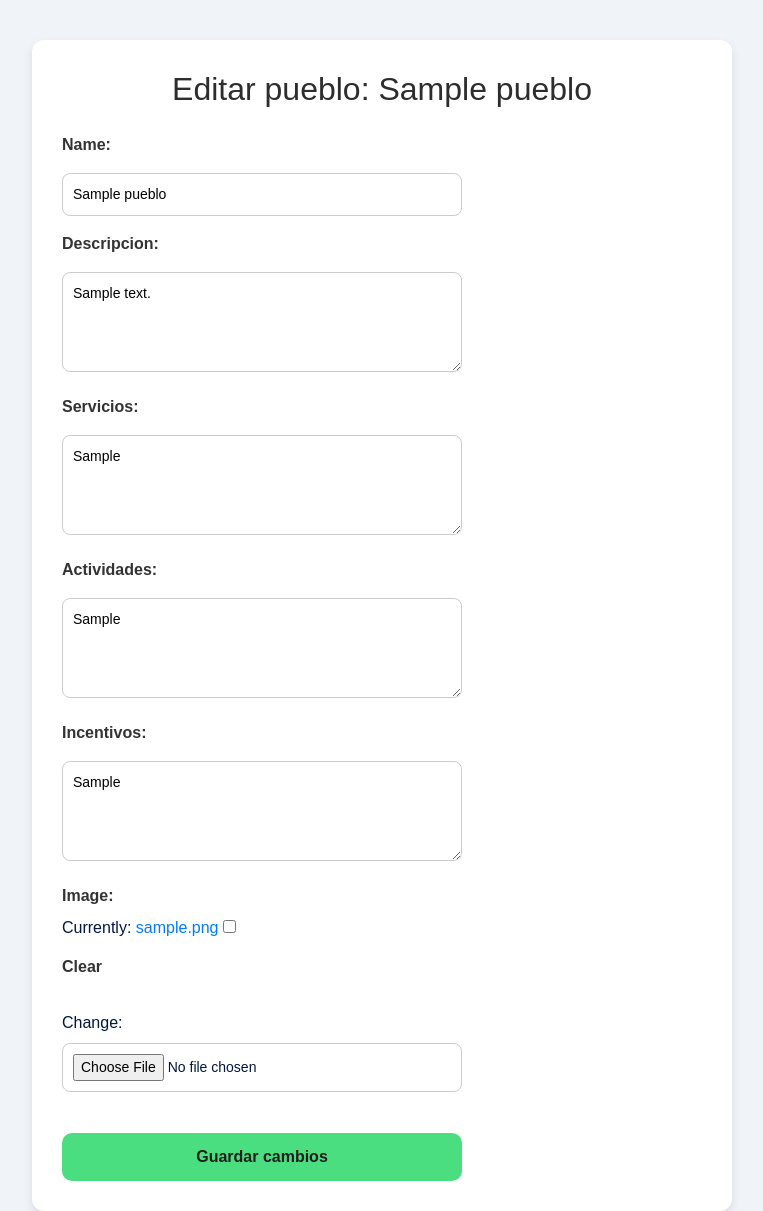
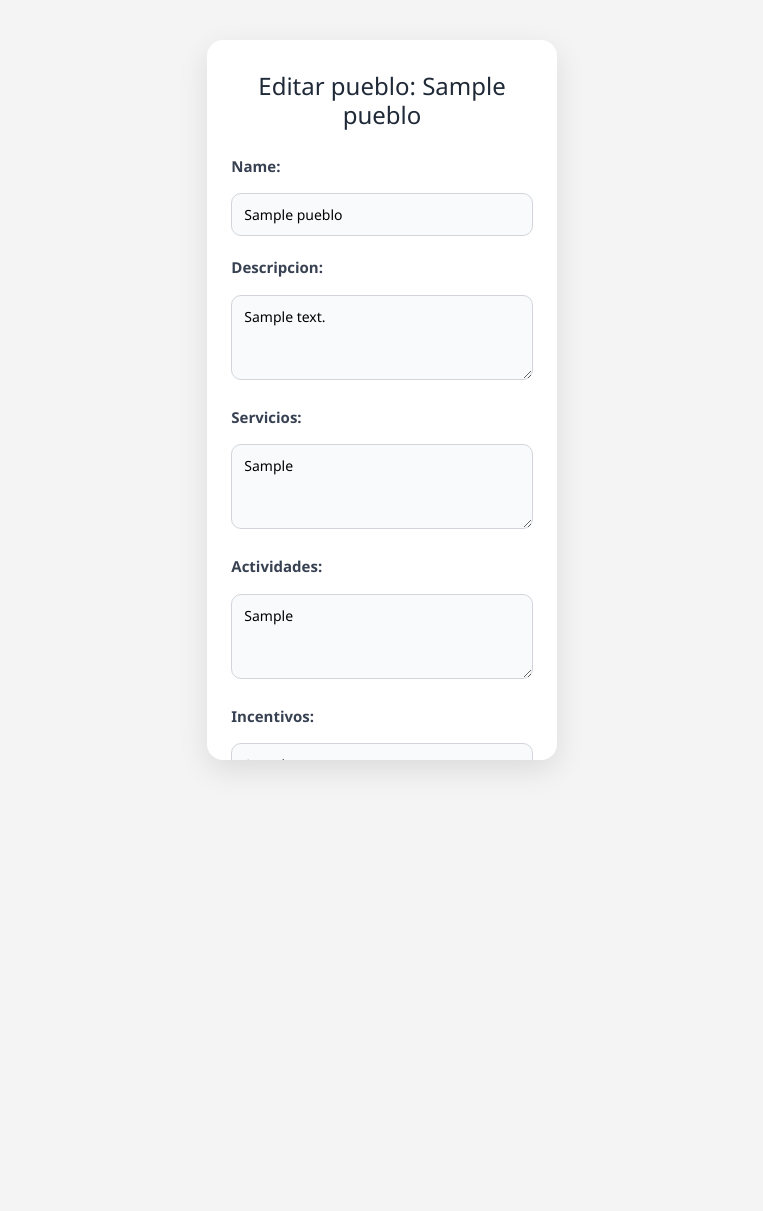
Before and after one commit to oscarsnzz/BeRural, a Django app: a page that uses relecloudGrC08/relecloud/templates/Pueblos/Pueblos_editar.html in a window 1280 px wide. Shown: the whole page, without its empty margins (258-1021 px from the left). After the commit the page ends 770 px from the top, so only its background shows below. Run offline with Django 5.2, Linux system fonts and the light colour scheme; a user stored in the database is signed in; tables that the repository leaves empty hold one stand-in row (values such as "Sample post"); parts of the project's set-up code (start-up, migrations or seed data) failed here and were passed over; some libraries are stand-ins or nearby versions; some web fonts are replaced.

Commit message:
Cambios en edición de pueblos como gestor

```diff
--- a/relecloudGrC08/relecloud/templates/Pueblos/Pueblos_editar.html
+++ b/relecloudGrC08/relecloud/templates/Pueblos/Pueblos_editar.html
@@ -2,84 +2,95 @@
 <!DOCTYPE html>
 <html lang="es">
   <head>
-    <meta charset="UTF-8">
+    <meta charset="UTF-8" />
     <title>Editar {{ pueblo.name }}</title>
-    <link rel="stylesheet" href="{% static 'res/css/theme.css' %}">
+    <link rel="stylesheet" href="{% static 'res/css/theme.css' %}" />
     <style>
       body {
-            background: #f0f4f8;
-            font-family: Arial, sans-serif;
-            padding: 40px;
+        background: #f4f4f5;
+        font-family: "Segoe UI", Tahoma, Geneva, Verdana, sans-serif;
+        height: 100vh;
+        overflow: hidden;
+        display: flex;
+        justify-content: center;
+        align-items: center;
+        padding: 0 16px;
+        box-sizing: border-box;
       }
 
       .form-container {
-            max-width: 700px;
-            margin: 0 auto;
         background: white;
-            padding: 30px;
-            border-radius: 12px;
-            box-shadow: 0 4px 10px rgba(0, 0, 0, 0.1);
+        border-radius: 16px;
+        box-shadow: 0 10px 30px rgba(0, 0, 0, 0.1);
+        padding: 32px 24px;
+        width: 28%;
+        max-height: 90vh;
+        overflow-y: auto;
+        box-sizing: border-box;
       }
 
       h2 {
         text-align: center;
+        font-size: 24px;
+        color: #1f2937;
         margin-bottom: 25px;
-            color: #2d2d2d;
       }
 
       label {
         display: block;
-            margin-top: 15px;
-            font-weight: bold;
-            color: #333;
+        margin-top: 20px;
+        font-weight: 600;
+        color: #374151;
+        font-size: 15px;
       }
 
       input[type="text"],
       textarea,
       input[type="file"] {
         width: 100%;
-            padding: 10px;
+        box-sizing: border-box;
+        padding: 10px 12px;
+        font-size: 14px;
+        border-radius: 10px;
+        border: 1px solid #d1d5db;
+        background-color: #f9fafb;
         margin-top: 8px;
-            border-radius: 8px;
-            border: 1px solid #ccc;
-            font-size: 14px;
-        }
-
-        textarea {
-            resize: vertical;
-            min-height: 100px;
       }
 
       .btn {
-            display: inline-block;
-            margin-top: 25px;
-            padding: 12px 20px;
-            background-color: #4ade80;
-            color: #1e1e1e;
+        margin-top: 30px;
+        width: 100%;
+        padding: 12px;
+        background-color: #22c55e;
+        color: white;
+        font-weight: bold;
         border: none;
         border-radius: 10px;
         cursor: pointer;
-            font-weight: bold;
-            text-align: center;
-            width: 100%;
+        transition: background-color 0.2s ease;
+        font-size: 16px;
       }
 
       .btn:hover {
-            background-color: #22c55e;
+        background-color: #16a34a;
+      }
+
+      /* Estilo para el link de imagen actual */
+      a {
+        color: #2563eb;
+        text-decoration: underline;
+        font-size: 14px;
       }
     </style>
   </head>
   <body>
-
     <div class="form-container">
       <h2>Editar pueblo: {{ pueblo.name }}</h2>
 
-    <form method="post" enctype="multipart/form-data">
-        {% csrf_token %}
-        {{ form.as_p }}
+      <form class="form" method="post" enctype="multipart/form-data">
+        {% csrf_token %} {{ form.as_p }}
         <button type="submit" class="btn">Guardar cambios</button>
       </form>
     </div>
-
   </body>
 </html>
```
Lines whose indentation alone changed are shown as unchanged.
